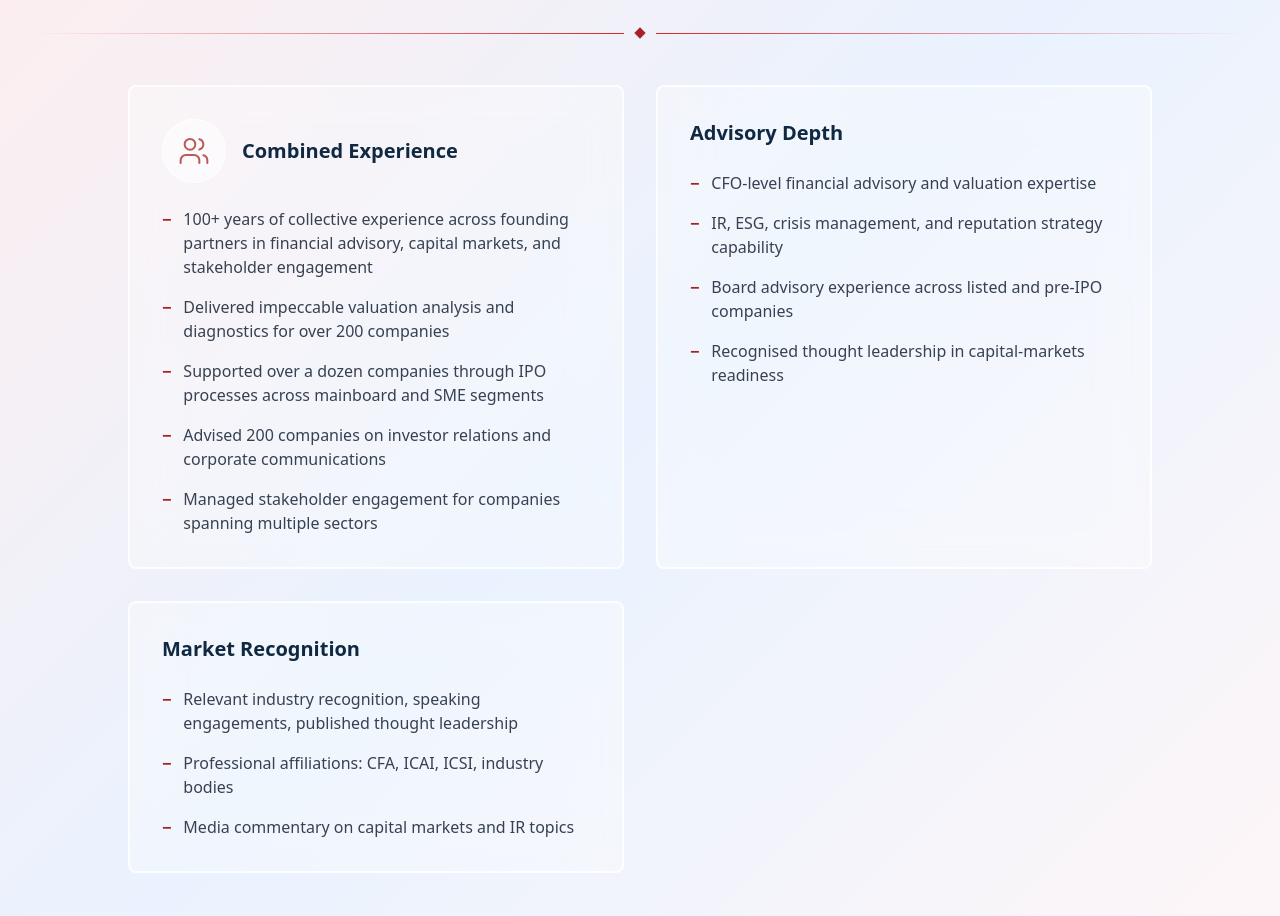
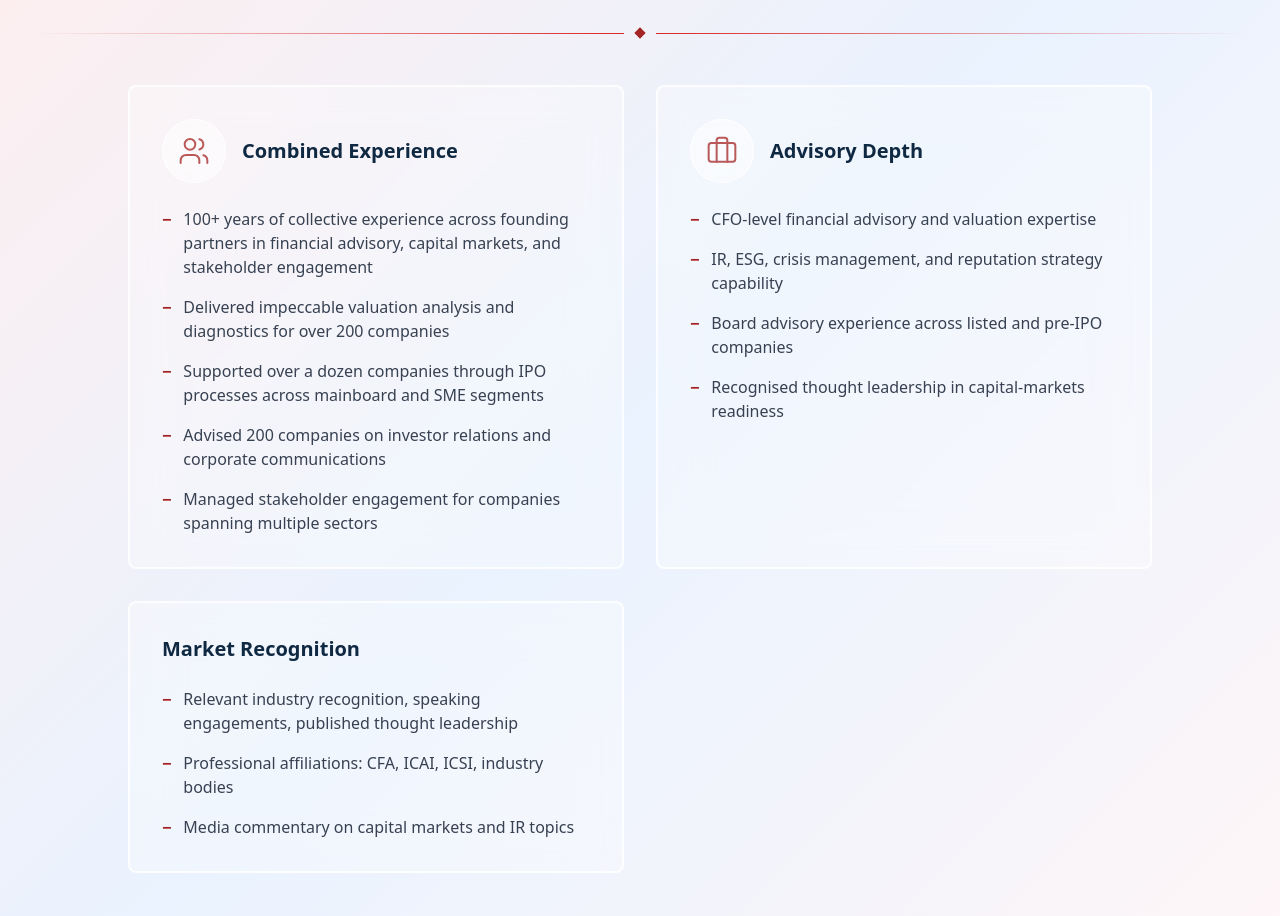
Before and after one commit to Neubright/Neumantra, a React (Vite) app: page /why-us in a window 1280 px wide. Shown: the part 5135-6051 px from the top of the page. Built offline with nearby package versions, Linux system fonts and the light colour scheme.

Commit message:
completionId: cgen-e689b2d938414990ab9186956d0ae351
cgen-e689b2d938414990ab9186956d0ae351

```diff
--- a/client/components/whyus/ProofPoints.tsx
+++ b/client/components/whyus/ProofPoints.tsx
@@ -57,7 +57,12 @@ export default function ProofPoints() {
           </div>
 
           <div className="backdrop-blur-xl bg-white/30 border-2 border-white/80 rounded-lg p-8 hover:shadow-2xl transition-all duration-300 hover:bg-white/40 hover:border-white/100">
-            <h3 className="text-xl font-bold text-primary mb-6">Advisory Depth</h3>
+            <div className="flex items-center gap-4 mb-6">
+              <div className="backdrop-blur-xl bg-white/40 border border-white/80 rounded-full w-16 h-16 flex items-center justify-center flex-shrink-0">
+                <Briefcase className="w-8 h-8 text-accent opacity-75" strokeWidth={1.5} />
+              </div>
+              <h3 className="text-xl font-bold text-primary">Advisory Depth</h3>
+            </div>
             <ul className="space-y-4 text-gray-700 text-base">
               <li className="flex items-start">
                 <span className="text-accent mr-3 flex-shrink-0 font-bold">−</span>
```
